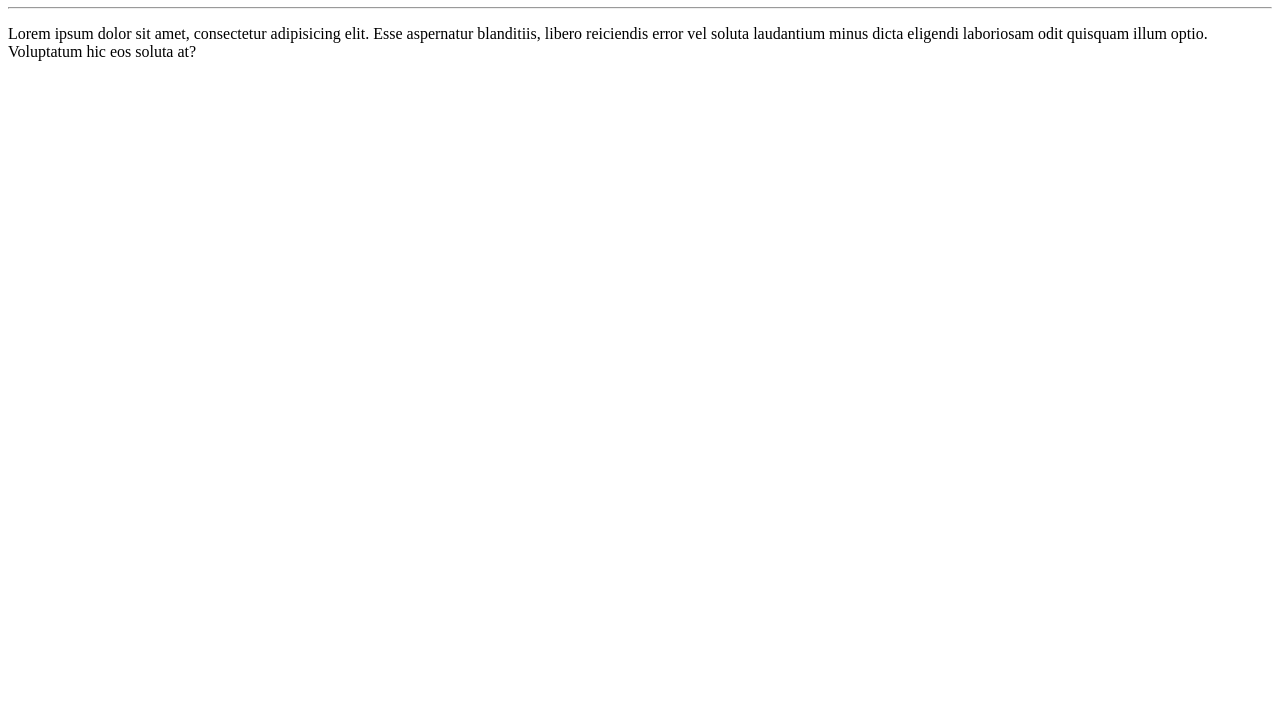
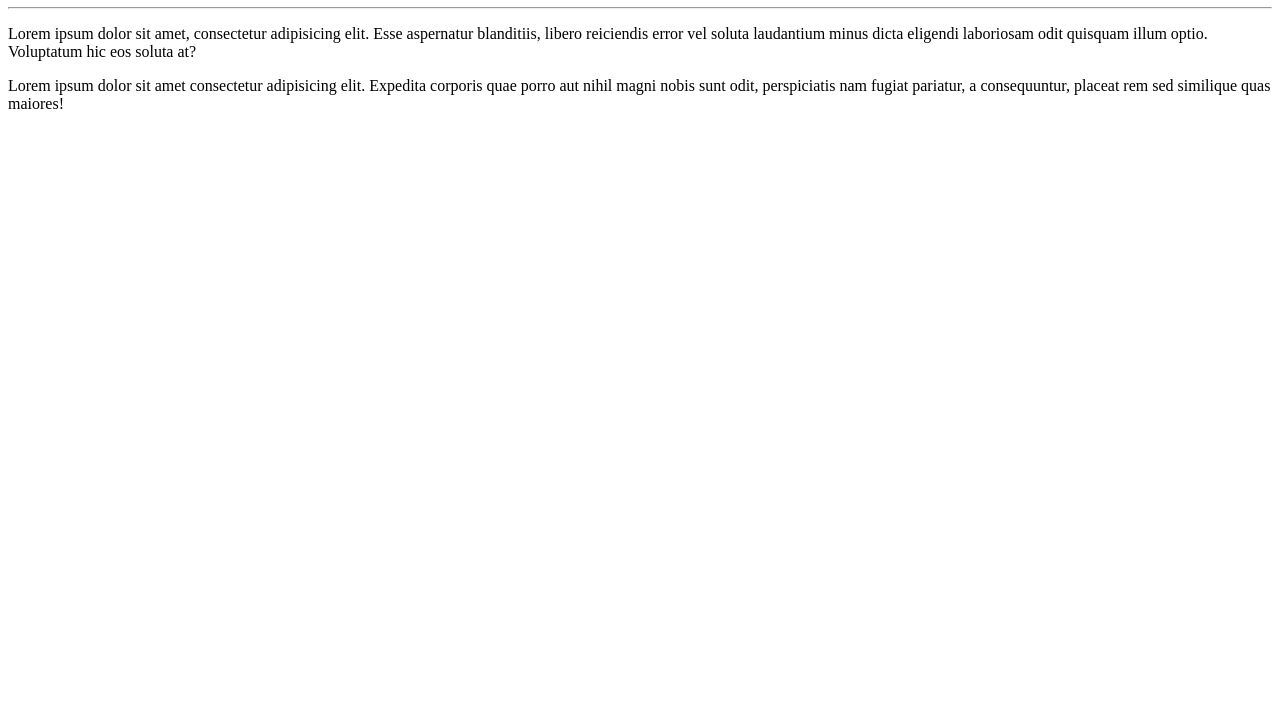
Before and after one commit to Tortuguinha/Ola-Mundo, a plain HTML site: page index.html in a window 1280 px wide. Shown: the part 73-800 px from the top of the page. Drawn offline with Linux system fonts and the light colour scheme.

Commit message:
Adicionei mais um paragráfo

```diff
--- a/index.html
+++ b/index.html
@@ -9,5 +9,6 @@
     <h1>Olá, Mundo!</h1>
     <hr>
     <p>Lorem ipsum dolor sit amet, consectetur adipisicing elit. Esse aspernatur blanditiis, libero reiciendis error vel soluta laudantium minus dicta eligendi laboriosam odit quisquam illum optio. Voluptatum hic eos soluta at?</p>
+    <p>Lorem ipsum dolor sit amet consectetur adipisicing elit. Expedita corporis quae porro aut nihil magni nobis sunt odit, perspiciatis nam fugiat pariatur, a consequuntur, placeat rem sed similique quas maiores!</p>
 </body>
 </html>
```
